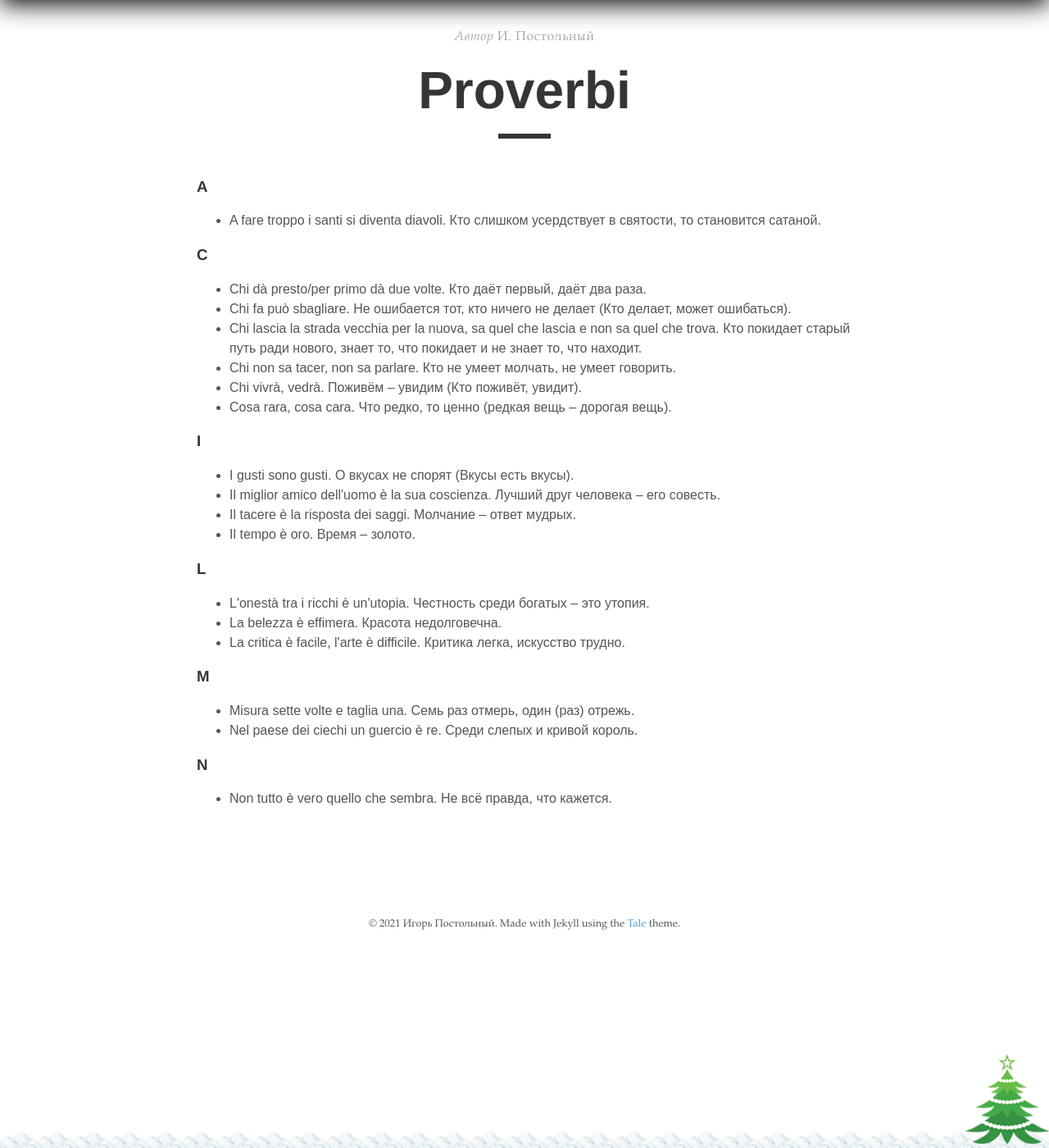
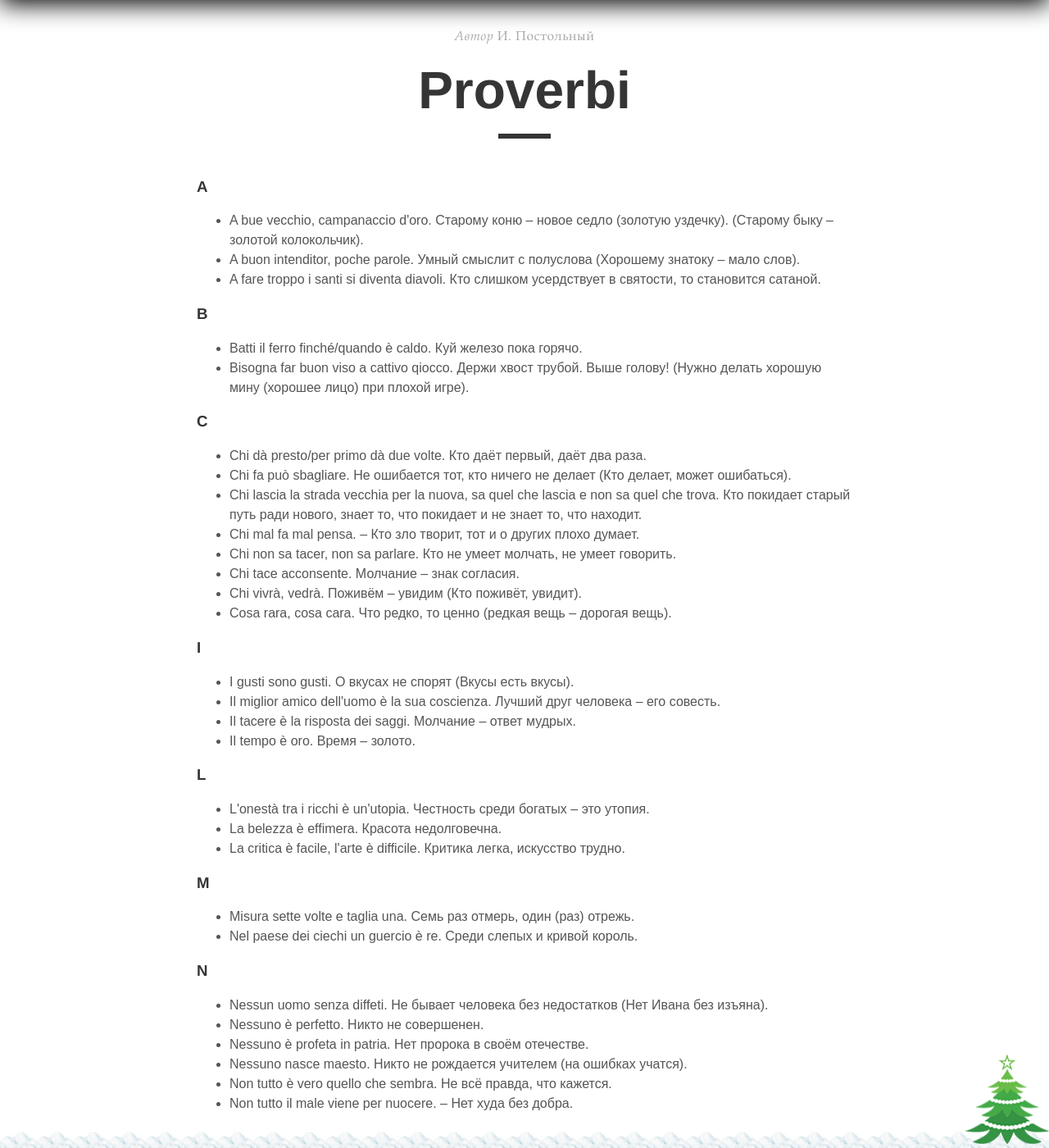
Before and after one commit to postolny/postolny.github.io, a Jekyll site: the page built from _pages/proverbi.md, in a window 1280 px wide and 1400 px high, scrolled down 497 px. Shown: the whole window at 82% size. Built offline with Jekyll 4.4.1, drawn with Linux system fonts in a browser that asks for light colours; nearby versions of some CDN libraries.

Commit message:
Add files via upload

```diff
--- a/_pages/proverbi.md
+++ b/_pages/proverbi.md
@@ -8,14 +8,23 @@ permalink: /proverbi/
 
 ### A
 
+- A bue vecchio, campanaccio d'oro. Старому коню – новое седло (золотую уздечку). (Старому быку – золотой колокольчик).
+- A buon intenditor, poche parole. Умный смыслит с полуслова (Хорошему знатоку – мало слов).
 - A fare troppo i santi si diventa diavoli. Кто слишком усердствует в святости, то становится сатаной.
+
+### B
+
+- Batti il ferro finché/quando è caldo. Куй железо пока горячо.
+- Bisogna far buon viso a cattivo qiocco. Держи хвост трубой. Выше голову! (Нужно делать хорошую мину (хорошее лицо) при плохой игре).
 
 ### C
 
 - Chi dà presto/per primo dà due volte. Кто даёт первый, даёт два раза.
 - Chi fa può sbagliare. Не ошибается тот, кто ничего не делает (Кто делает, может ошибаться).
 - Chi lascia la strada vecchia per la nuova, sa quel che lascia e non sa quel che trova. Кто покидает старый путь ради нового, знает то, что покидает и не знает то, что находит.
+- Chi mal fa mal pensa. – Кто зло творит, тот и о других плохо думает.
 - Chi non sa tacer, non sa parlare. Кто не умеет молчать, не умеет говорить.
+- Chi tace acconsente. Молчание – знак согласия.
 - Chi vivrà, vedrà. Поживём – увидим (Кто поживёт, увидит).
 - Cosa rara, cosa cara. Что редко, то ценно (редкая вещь – дорогая вещь).
 
@@ -39,4 +48,9 @@ permalink: /proverbi/
 
 ### N
 
+- Nessun uomo senza diffeti. Не бывает человека без недостатков (Нет Ивана без изъяна).
+- Nessuno è perfetto. Никто не совершенен.
+- Nessuno è profeta in patria. Нет пророка в своём отечестве.
+- Nessuno nasce maesto. Никто не рождается учителем (на ошибках учатся).
 - Non tutto è vero quello che sembra. Не всё правда, что кажется.
+- Non tutto il male viene per nuocere. – Нет худа без добра.
```
